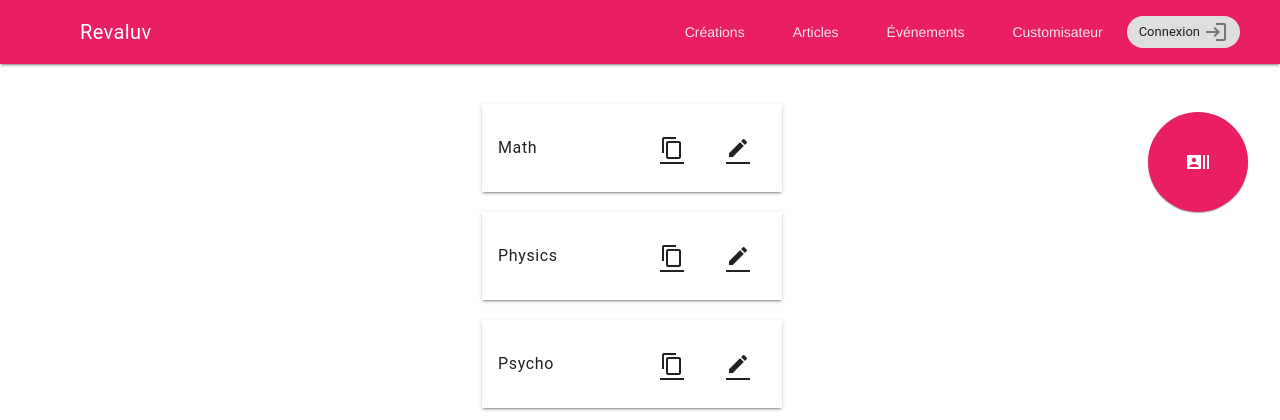
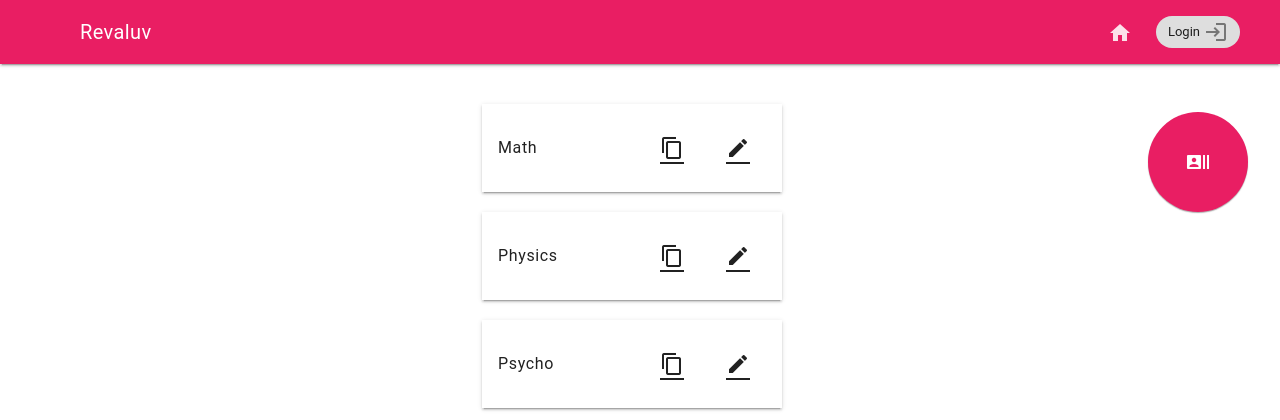
Before and after one commit to carbonnm/Les-Fringants-Fripons, a Flask app: page /teacherEvaluations in a window 1280 px wide. Shown: the top 420 px of the page. Run offline with Flask 3, Linux system fonts and the light colour scheme; parts of the project's set-up code (start-up, migrations or seed data) failed here and were passed over; some libraries are stand-ins or nearby versions.

Commit message:
Header template and teacher_evaluation template

```diff
--- a/templates/header.html
+++ b/templates/header.html
@@ -18,10 +18,9 @@
             <div class="mdl-layout-spacer"></div>
             <!-- Navigation. We hide it in small screens. -->
             <nav class="mdl-navigation mdl-layout--large-screen-only">
-                <a class="mdl-navigation__link" href="/">Créations</a>
-                <a class="mdl-navigation__link" href="/">Articles</a>
-                <a class="mdl-navigation__link" href="/">Événements</a>
-                <a class="mdl-navigation__link" href="/">Customisateur</a>
+                <a class="mdl-navigation__link" href="/">
+                    <i class="material-icons">home</i>
+                </a>
                 {% if current_user.is_authenticated %}
                     {% if current_user.role == "admin" %}
                         <a class="mdl-navigation__link" href="/admin">Gestion</a>
@@ -33,8 +32,8 @@
                     </span>
                 {% else %}
                     <span class="mdl-chip">
-                        <span class="mdl-chip__text">Connexion</span>
-                        <a href="/login" class="mdl-chip__action"><i class="material-icons">login</i></a>
+                        <span class="mdl-chip__text">Login</span>
+                        <a class="mdl-chip__action" href="/login"><i class="material-icons">login</i></a>
                     </span>
                 {% endif %}
             </nav>
@@ -43,10 +42,9 @@
     <div class="mdl-layout__drawer">
         <span class="mdl-layout-title">Revaluv</span>
         <nav class="mdl-navigation">
-            <a class="mdl-navigation__link" href="/">Créations</a>
-            <a class="mdl-navigation__link" href="/">Articles</a>
-            <a class="mdl-navigation__link" href="/">Événements</a>
-            <a class="mdl-navigation__link" href="/">Customisateur</a>
+            <a class="mdl-navigation__link" href="/">
+                <i class="material-icons">home</i>
+            </a>
             {% if current_user.is_authenticated %}
                 {% if current_user.role == "admin" %}
                     <a class="mdl-navigation__link" href="/admin">Gestion</a>
--- a/templates/teacher_evaluations.html
+++ b/templates/teacher_evaluations.html
@@ -66,9 +66,9 @@
 <!-- Conteneur des boutons en haut et en bas à droite -->
 <div class="top-right">
     <!-- Bouton en haut à droite -->
-    <button class="bouton-rose mdl-button--fab mdl-js-ripple-effect" href="enter_code.html">
+    <a class="bouton-rose mdl-button--fab mdl-js-ripple-effect" href={{ url_for('studentListing') }}>
         <i class="icone-blanc fas fa-icone material-icons">recent_actors</i>
-    </button>
+    </a>
 </div>
 
 <!-- Espace entre les boutons -->
@@ -76,9 +76,9 @@
 
 <div class="bottom-right">
     <!-- Bouton en bas à droite -->
-    <button class="bouton-rose mdl-button--fab mdl-js-ripple-effect" href="enter_code.html">
+    <a class="bouton-rose mdl-button--fab mdl-js-ripple-effect" href="enter_code.html">
         <i class="icone-blanc fas fa-icone material-icons">add</i>
-    </button>
+    </a>
 </div>
 
 {% endblock %}
```
